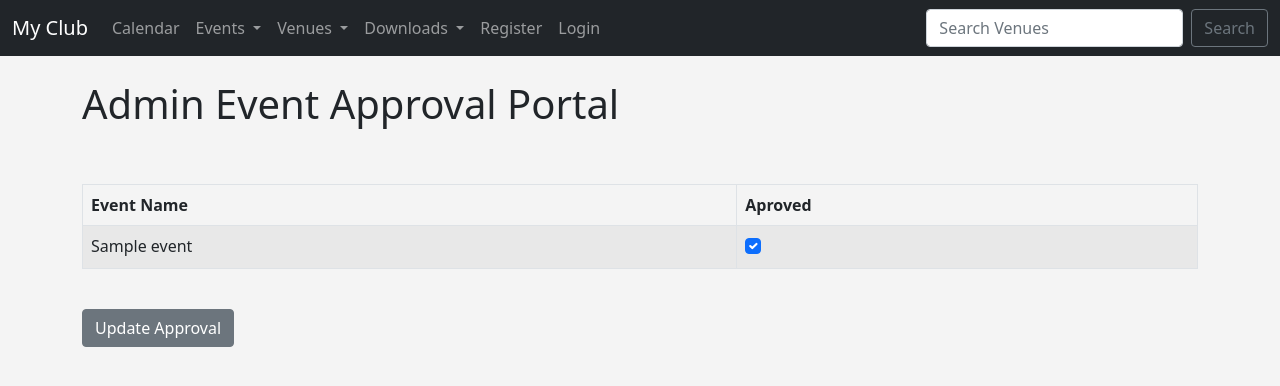
After one commit to flatplanet/Django-Club-Youtube-Playlist, a Django app: template events/templates/events/admin_approval.html in a window 1280 px wide. The commit adds this page. Shown: the top 386 px of the page. Run offline with Django 3.2, Linux system fonts and the light colour scheme; the template is opened without the code that fills it: most values are stand-ins (such as "Sample title", 1, 10 or a date in 2020).

Commit message:
event approval page

```diff
--- /dev/null
+++ b/events/templates/events/admin_approval.html
@@ -0,0 +1,45 @@
+{% extends 'events/base.html' %}
+
+{% block content %}
+
+
+<h1>Admin Event Approval Portal</h1>
+<br/><br/>
+<form action="" method=POST>
+	{% csrf_token %}
+
+<table class="table table-striped table-hover table-bordered">
+  <thead>
+    <tr>
+      <th scope="col">Event Name</th>
+      <th scope="col">Aproved</th>
+    </tr>
+  </thead>
+  <tbody>
+{% for event in event_list %}
+  	<tr>
+  		<td>{{event }}</td>
+  		<td>
+  			{% if event.approved %}
+  			<div class="form-check">
+  				<input class="form-check-input" type="checkbox" checked="checked" value={{event.id}} name="boxes">
+  			</div>
+  			{% else %}
+  			<div class="form-check">
+  				<input class="form-check-input" type="checkbox" value={{event.id}} name="boxes">
+  			</div>
+  			{% endif %}
+
+  		</td>
+{% endfor %}
+
+
+ </tbody>
+</table>
+
+<br/>
+<button class='btn btn-secondary' type="submit">Update Approval</button>
+
+
+
+{% endblock %}
--- a/events/templates/events/event_list.html
+++ b/events/templates/events/event_list.html
@@ -25,7 +25,9 @@
 	<li>Attendees:<br/>
 	{% for user in event.attendees.all %}
 {{ user }}<br/>
-	{% endfor %}
+
+  {% endfor %}
+
 	</li>
 	</ul>
 
@@ -50,7 +52,7 @@
 
 
 {% endif %}
-	<br/><br/>
+<br/>
 {% endfor %}
 
 
--- a/events/templates/events/navbar.html
+++ b/events/templates/events/navbar.html
@@ -22,6 +22,7 @@
             <li><a class="dropdown-item" href="{% url 'my_events' %}">My Events</a></li>
             {% endif %}
             <li><a class="dropdown-item" href="{% url 'search_events' %}">Search Events</a></li>
+
 
           </ul>
         </li>
@@ -59,6 +60,11 @@
 
 
       {% if user.is_authenticated %}
+      {% if user.is_superuser %}
+          <li class="nav-item">
+          <a class="nav-link" href="{% url 'admin_approval' %}">Admin</a>
+        </li>
+      {%endif %}
         <li class="nav-item">
           <a class="nav-link" href="{% url 'logout' %}">Logout</a>
         </li>
--- a/events/urls.py
+++ b/events/urls.py
@@ -26,5 +26,6 @@ urlpatterns = [
 	path('venue_pdf', views.venue_pdf, name='venue_pdf'),
 	path('my_events', views.my_events, name='my_events'),
 	path('search_events', views.search_events, name='search_events'),
+	path('admin_approval', views.admin_approval, name='admin_approval'),
 
 ]
```
Also changed, not shown: events/views.py (+29 -0 lines), db.sqlite3.
